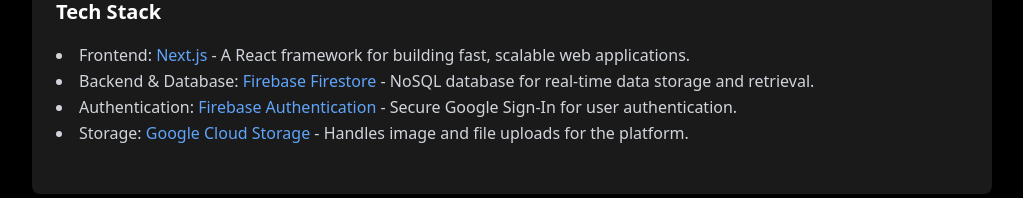
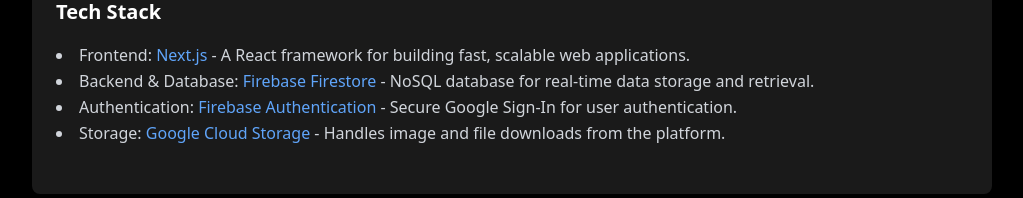
Before and after one commit to Sujal-2820/SkillPath, a Next.js app in the folder SkillPath/skillpath/: page /about in a window 1280 px wide. Shown: the part 1180-1378 px from the top of the page, without its empty margins (128-1151 px from the left). Built offline with nearby package versions, Linux system fonts and the light colour scheme; no server answers.

Commit message:
Update page.js
Modified about section text

```diff
--- a/SkillPath/skillpath/src/app/about/page.js
+++ b/SkillPath/skillpath/src/app/about/page.js
@@ -64,7 +64,7 @@
               <li>Frontend: <a href="https://nextjs.org/" className="text-blue-400 hover:underline">Next.js</a> - A React framework for building fast, scalable web applications.</li>
               <li>Backend & Database: <a href="https://firebase.google.com/docs/firestore" className="text-blue-400 hover:underline">Firebase Firestore</a> - NoSQL database for real-time data storage and retrieval.</li>
               <li>Authentication: <a href="https://firebase.google.com/docs/auth" className="text-blue-400 hover:underline">Firebase Authentication</a> - Secure Google Sign-In for user authentication.</li>
-              <li>Storage: <a href="https://cloud.google.com/storage" className="text-blue-400 hover:underline">Google Cloud Storage</a> - Handles image and file uploads for the platform.</li>
+              <li>Storage: <a href="https://cloud.google.com/storage" className="text-blue-400 hover:underline">Google Cloud Storage</a> - Handles image and file downloads from the platform.</li>
             </ul>
           </div>
         </section>
```
